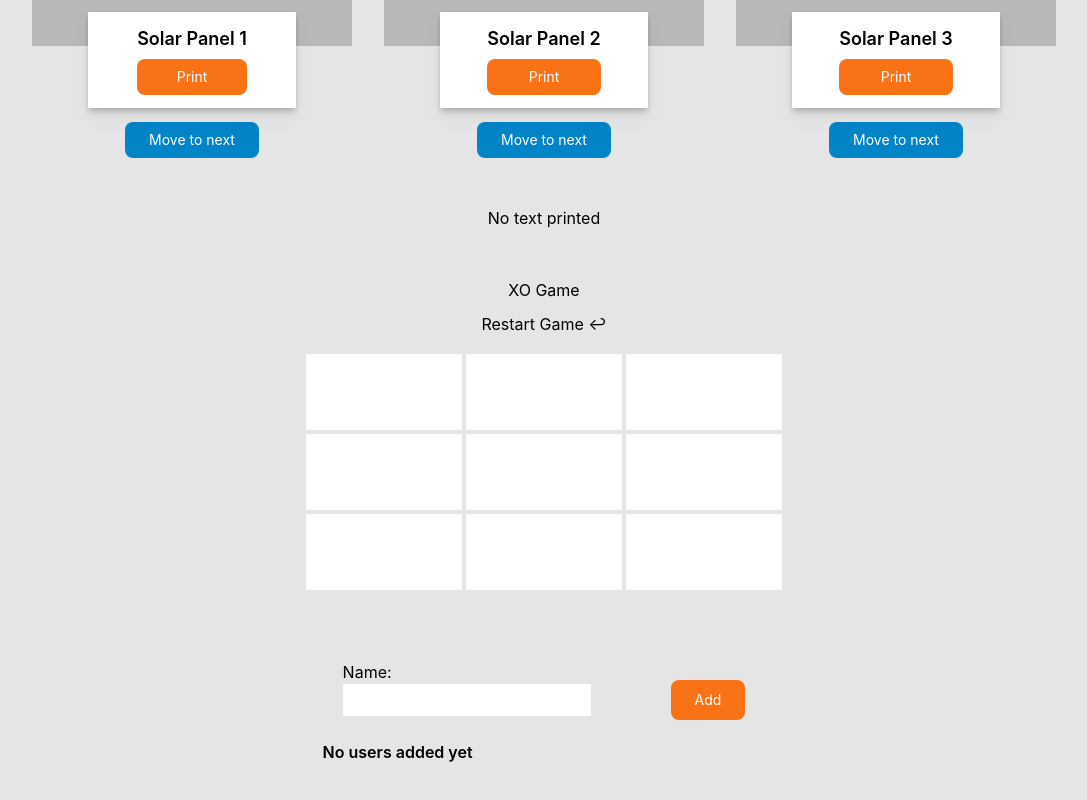
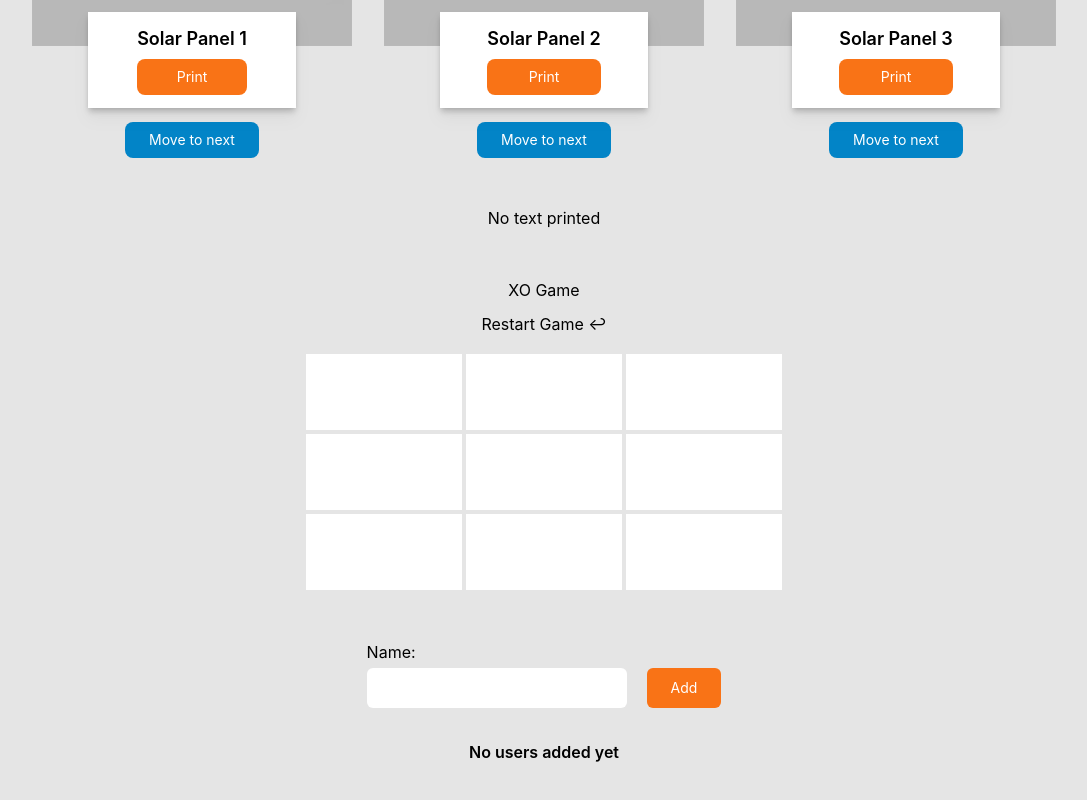
Before and after one commit to Amoly93/first_Project, a React (Create React App) app: page / in a window 1280 px wide. Shown: the part 504-1304 px from the top of the page, without its empty margins (96-1183 px from the left). Built offline with nearby package versions, Linux system fonts and the light colour scheme.

Commit message:
Adding improvements

```diff
--- a/src/components/User-Info.js
+++ b/src/components/User-Info.js
@@ -1,80 +1,83 @@
 import { useState } from "react";
 import clsx from "clsx";
+
 function UserInfo() {
   const [name, setName] = useState("");
-  const [userList, setUserList] = useState([]);
+  const [usersList, setUsersList] = useState([]);
   const [errors, setErrors] = useState("");
   const [isEdit, setIsEdit] = useState(false);
-  const [editIndex, setEditIndex] = useState();
+
   const addFunction = (e) => {
     e.preventDefault();
     if (!name) {
       setErrors("This feild is required");
     } else if (isEdit) {
-      const newArray = [...userList];
-      newArray.splice(editIndex, 1, name);
-      setUserList(newArray);
+      const newArray = [...usersList];
+      const getUserIndex = usersList.findIndex((props) => props === name);
+      newArray.splice(getUserIndex, 1, name);
+      setUsersList(newArray);
       setIsEdit(false);
+      setErrors("");
     } else {
-      userList.push(name);
+      usersList.push(name);
       setErrors("");
     }
-
     setName("");
   };
-  const deleteFunc = (index) => {
-    const newArray = [...userList];
+
+  const onDelete = (index) => {
+    const newArray = [...usersList];
     newArray.splice(index, 1);
-    setUserList(newArray);
+    setUsersList(newArray);
   };
-  const editFunc = (index) => {
+
+  const onUpdate = (user) => {
     setIsEdit(true);
-    setEditIndex(index);
-    setName(userList[index]);
+    setName(user);
   };
+
   return (
-    <div>
+    <div className="space-y-8">
       <form
-        className="flex justify-between flex-row gap-20  p-5"
+        className="flex justify-between items-end gap-5"
         onSubmit={addFunction}
       >
-        <div className="">
-          <label className="">Name:</label>
-          <div className="flex flex-col ">
+        <div className="space-y-1">
+          <label>Name:</label>
+          <div className="flex flex-col gap-1">
             <input
               className={clsx(
-                " h-8",
-                errors && " outline-none ring-2 ring-red-500"
+                "h-10 px-1.5 rounded-md",
+                errors && "outline-none ring-2 ring-red-500"
               )}
-              type="text"
               value={name}
               onChange={(e) => setName(e.target.value)}
             />
-            <span className="text-red-600"> {errors} </span>
+            {errors && <span className="text-red-600 text-xs">{errors}</span>}
           </div>
         </div>
-
         <button
-          className="bg-orange-500 px-6 text-white text-sm hover:bg-neutral-800 rounded-lg h-10 mt-5 "
+          className="bg-orange-500 px-6 text-white text-sm hover:bg-neutral-800 rounded-md h-10"
           type="submit"
         >
           {isEdit ? "Update" : "Add"}
         </button>
       </form>
-
-      <p className="font-semibold ">
-        {userList.length ? "Users" : "No users added yet"}
+      <div>
+        <p className="font-semibold text-center">
+          {usersList.length ? "Users" : "No users added yet"}
         </p>
         <div className="divide-y divide-white">
-        {userList.map((user, index) => (
+          {usersList.map((user, index) => (
             <div className="flex justify-between flex-row px-5 py-2">
-            <p className="text-center text-green-800">{user}</p>{" "}
+              <p className="text-center text-green-800">{user}</p>
               <div className="space-x-3.5">
-              <button onClick={() => editFunc(index)}>✎ </button>
-              <button onClick={() => deleteFunc(index)}>✖︎</button>
+                <button onClick={() => onUpdate(user)}>✎</button>
+                {!isEdit && <button onClick={() => onDelete(index)}>✖︎</button>}
               </div>
             </div>
           ))}
+        </div>
       </div>
     </div>
   );
```
Lines whose indentation alone changed are shown as unchanged.
